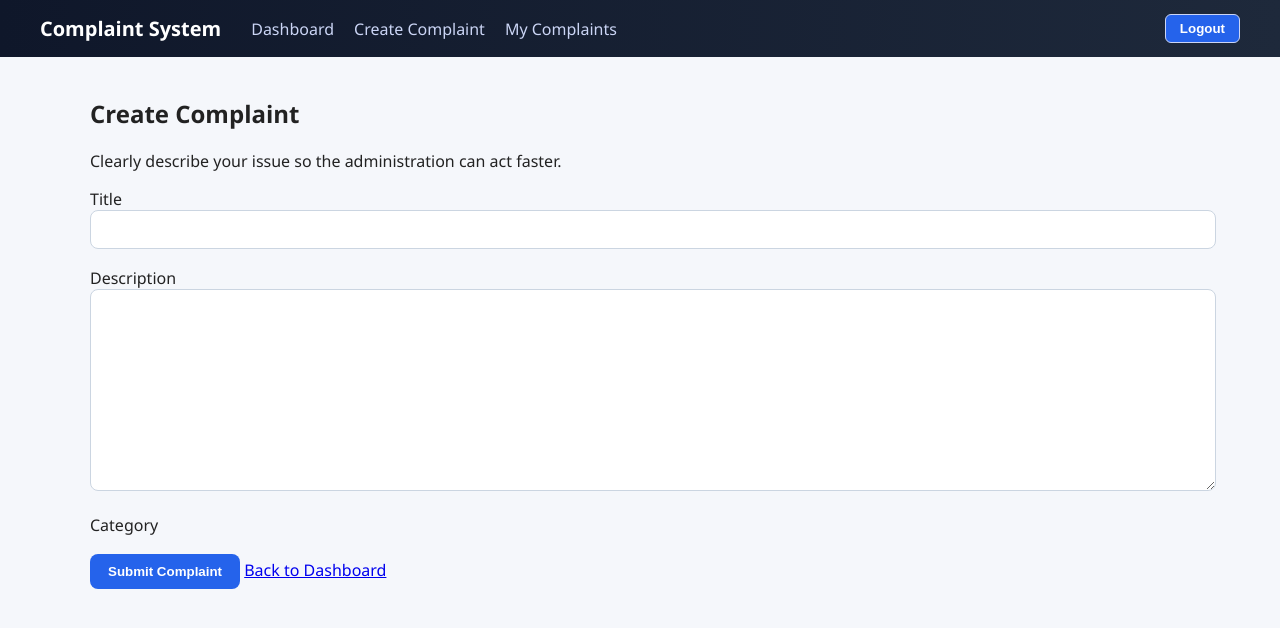
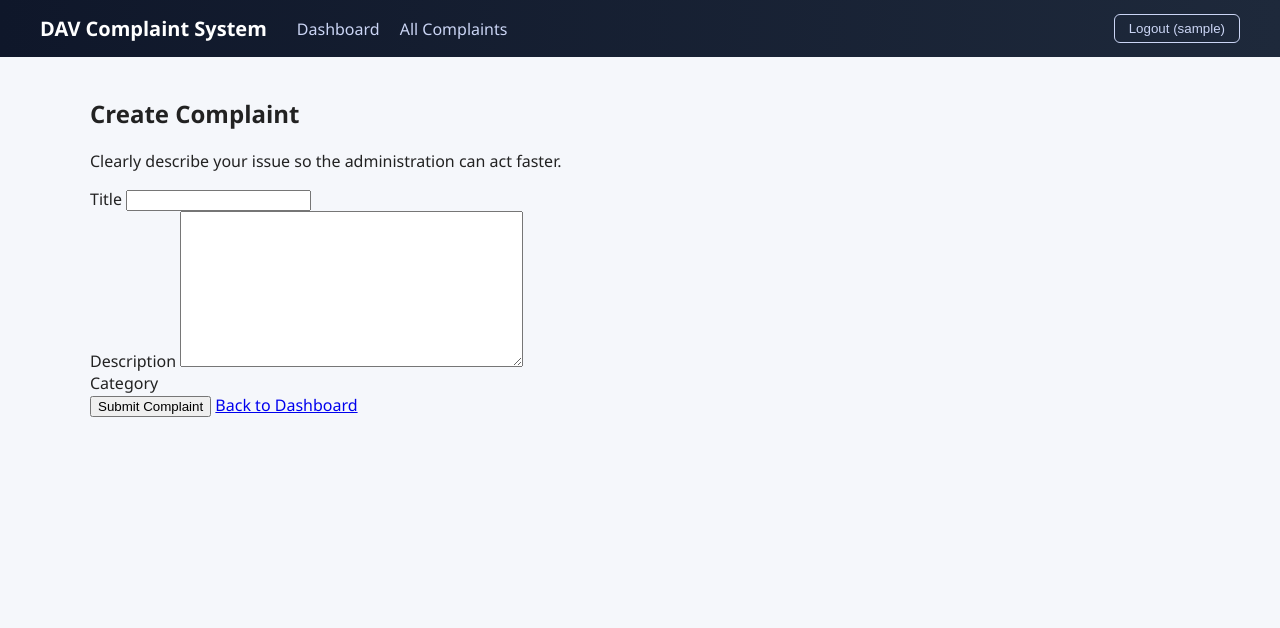
Before and after one commit to aryanMax/DAV-Complaint-Management-System, a Django app: page /create/ in a window 1280 px wide. Shown: the top 628 px of the page. Run offline with Django 5.2, Linux system fonts and the light colour scheme; the visitor is signed in with stand-in values (Sample User, id 1).

Commit message:
Refactor base.html with updated styles and structure

```diff
--- a/complaints/templates/complaints/base.html
+++ b/complaints/templates/complaints/base.html
@@ -2,154 +2,41 @@
 <html lang="en">
 <head>
     <meta charset="UTF-8">
-    <title>Complaint System</title>
+    <title>{% block title %}Complaint System{% endblock %}</title>
+    <style>
+        /* Status Badges */
+        .status { padding: 6px 12px; border-radius: 20px; display: inline-block; font-weight: 600; font-size: 14px; }
+        .status.PENDING { background: #fde68a; color: #92400e; }
+        .status.IN_PROGRESS { background: #bfdbfe; color: #1e40af; }
+        .status.RESOLVED { background: #bbf7d0; color: #166534; }
 
-
-
-    <style>
-        .status {
-  padding: 6px 12px;
-  border-radius: 20px;
-  display: inline-block;
-  font-weight: 600;
-}
-
-.status.PENDING { background: #fde68a; }
-.status.IN_PROGRESS { background: #bfdbfe; }
-.status.RESOLVED { background: #bbf7d0; }
-
-        body {
-            margin: 0;
-            font-family: "Segoe UI", Arial, sans-serif;
-            background: #f5f7fb;
-            color: #222;
-        }
+        body { margin: 0; font-family: "Segoe UI", Arial, sans-serif; background: #f5f7fb; color: #222; }
 
         /* Navbar */
-        .navbar {
-            background: linear-gradient(90deg, #0f172a, #1e293b);
-            padding: 14px 40px;
-            display: flex;
-            justify-content: space-between;
-            align-items: center;
-            color: #fff;
-        }
+        .navbar { background: linear-gradient(90deg, #0f172a, #1e293b); padding: 14px 40px; display: flex; justify-content: space-between; align-items: center; color: #fff; }
+        .navbar a { color: #cbd5f5; margin-right: 20px; text-decoration: none; font-weight: 500; transition: color 0.3s; }
+        .navbar a:hover { color: #fff; }
+        .nav-left { display: flex; align-items: center; }
+        .nav-title { font-size: 20px; font-weight: 600; margin-right: 30px; }
+        .logout-btn { background: transparent; color: #cbd5f5; border: 1px solid #cbd5f5; padding: 6px 14px; border-radius: 6px; cursor: pointer; transition: 0.3s; }
+        .logout-btn:hover { background: #d9534f; color: white; border-color: #d9534f; }
 
-        .navbar a {
-            color: #cbd5f5;
-            margin-right: 20px;
-            text-decoration: none;
-            font-weight: 500;
-        }
+        /* Layout */
+        .container { max-width: 1100px; margin: 40px auto; padding: 0 20px; }
 
-        .navbar a:hover {
-            color: #fff;
-        }
+        /* Dashboard Stats Grid */
+        .stats-grid { display: grid; grid-template-columns: repeat(auto-fit, minmax(220px, 1fr)); gap: 20px; margin-top: 30px; margin-bottom: 40px; }
+        .stat-card { background: #fff; padding: 24px; border-radius: 14px; box-shadow: 0 10px 25px rgba(0,0,0,0.06); transition: transform 0.25s ease, box-shadow 0.25s ease; text-align: center; }
+        .stat-card:hover { transform: translateY(-6px); box-shadow: 0 20px 40px rgba(0,0,0,0.12); }
+        .stat-card h3 { margin: 0; font-size: 16px; color: #64748b; text-transform: uppercase; letter-spacing: 1px;}
+        .stat-number { margin-top: 10px; font-size: 42px; font-weight: 700; color: #0f172a;}
 
-        .nav-left {
-            display: flex;
-            align-items: center;
-        }
+        /* Alerts */
+        .alert { background: #dcfce7; color: #166534; padding: 12px 16px; border-radius: 8px; margin-bottom: 20px; font-weight: 500; }
 
-        .nav-title {
-            font-size: 20px;
-            font-weight: 600;
-            margin-right: 30px;
-        }
-
-        .logout-btn {
-            border: 1px solid #cbd5f5;
-            padding: 6px 14px;
-            border-radius: 6px;
-        }
-
-        /* Page wrapper */
-        .container {
-            max-width: 1100px;
-            margin: 40px auto;
-            padding: 0 20px;
-        }
-
-        /* Dashboard cards */
-        .stats-grid {
-            display: grid;
-            grid-template-columns: repeat(auto-fit, minmax(220px, 1fr));
-            gap: 20px;
-            margin-top: 30px;
-        }
-
-        .stat-card {
-            background: #fff;
-            padding: 24px;
-            border-radius: 14px;
-            box-shadow: 0 10px 25px rgba(0,0,0,0.06);
-            transition: transform 0.25s ease, box-shadow 0.25s ease;
-        }
-
-        .stat-card:hover {
-            transform: translateY(-6px);
-            box-shadow: 0 20px 40px rgba(0,0,0,0.12);
-        }
-
-        .stat-card h3 {
-            margin: 0;
-            font-size: 15px;
-            color: #64748b;
-        }
-
-        .stat-number {
-            margin-top: 10px;
-            font-size: 36px;
-            font-weight: 700;
-        }
-
-        /* Form card */
-        .form-card {
-            background: #fff;
-            padding: 32px;
-            border-radius: 16px;
-            box-shadow: 0 12px 30px rgba(0,0,0,0.08);
-            max-width: 600px;
-        }
-
-        .form-group {
-            margin-bottom: 18px;
-        }
-
-        input, textarea, select {
-            width: 100%;
-            padding: 10px 12px;
-            border-radius: 8px;
-            border: 1px solid #cbd5e1;
-            font-size: 15px;
-        }
-
-        textarea {
-            min-height: 120px;
-        }
-
-        button {
-            background: #2563eb;
-            color: #fff;
-            padding: 10px 18px;
-            border: none;
-            border-radius: 8px;
-            cursor: pointer;
-            font-weight: 600;
-        }
-
-        button:hover {
-            background: #1d4ed8;
-        }
-        .alert {
-  background: #dcfce7;
-  color: #166534;
-  padding: 12px 16px;
-  border-radius: 8px;
-  margin-bottom: 20px;
-  font-weight: 500;
-}
-
+        /* Buttons */
+        .action-btn { display: inline-block; background: #2563eb; color: #fff; padding: 10px 20px; border-radius: 8px; text-decoration: none; font-weight: 600; transition: 0.3s; margin-right: 10px; }
+        .action-btn:hover { background: #1d4ed8; }
     </style>
 </head>
 
@@ -157,22 +44,28 @@
 
 <div class="navbar">
     <div class="nav-left">
-        <div class="nav-title">Complaint System</div>
-        <a href="/">Dashboard</a>
-        <a href="{% url 'create_complaint' %}">Create Complaint</a>
-<a href="{% url 'my_complaints' %}">My Complaints</a>
+        <div class="nav-title">DAV Complaint System</div>
+        <a href="{% url 'dashboard' %}">Dashboard</a>
 
+        {% if request.user.is_authenticated %}
+            {% if request.user.is_staff %}
+                <a href="{% url 'all_complaints' %}">All Complaints</a>
+            {% else %}
+                <a href="{% url 'create_complaint' %}">File Complaint</a>
+                <a href="{% url 'my_complaints' %}">My Complaints</a>
+            {% endif %}
+        {% endif %}
     </div>
-  <form method="post" action="/accounts/logout/" onsubmit="return confirmLogout()">
-  {% csrf_token %}
-  <button type="submit" class="logout-btn">Logout</button>
-</form>
 
-
+    {% if request.user.is_authenticated %}
+        <form method="post" action="{% url 'logout' %}" onsubmit="return confirmLogout()" style="margin: 0;">
+            {% csrf_token %}
+            <button type="submit" class="logout-btn">Logout ({{ request.user.username }})</button>
+        </form>
+    {% endif %}
 </div>
 
 <div class="container">
-
     {% if messages %}
         <div id="alert-box">
             {% for message in messages %}
@@ -183,27 +76,27 @@
 
     {% block content %}{% endblock %}
 </div>
+
 <script>
-    // Auto-dismiss success message
+    // Auto-dismiss alerts after 3 seconds
     setTimeout(() => {
         const alertBox = document.getElementById("alert-box");
         if (alertBox) {
+            alertBox.style.transition = "opacity 0.5s ease";
             alertBox.style.opacity = "0";
             setTimeout(() => alertBox.remove(), 500);
         }
     }, 3000);
 
-    // Logout confirmation
     function confirmLogout() {
         return confirm("Are you sure you want to logout?");
     }
 
-    // Status color mapping
+    // Apply color classes to status badges automatically
     document.querySelectorAll(".status").forEach(el => {
         el.classList.add(el.dataset.status);
     });
 </script>
 
-
 </body>
 </html>
```
